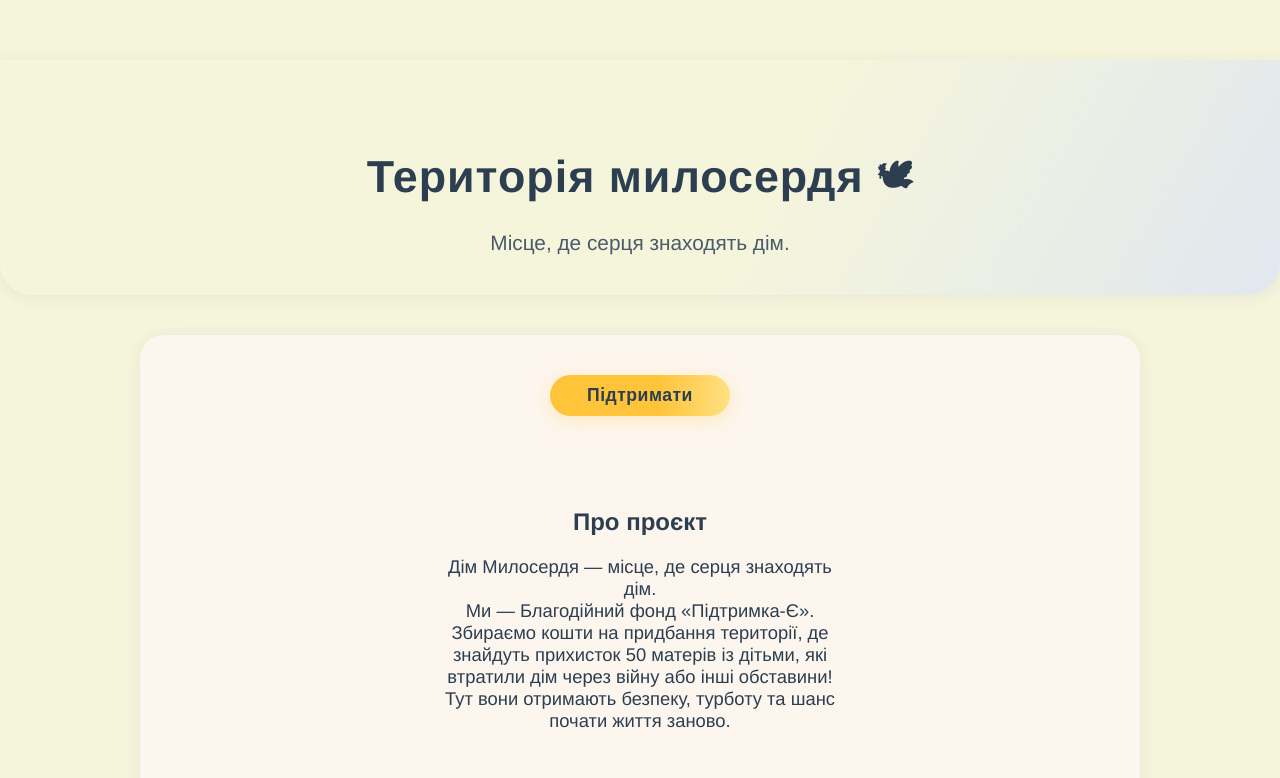
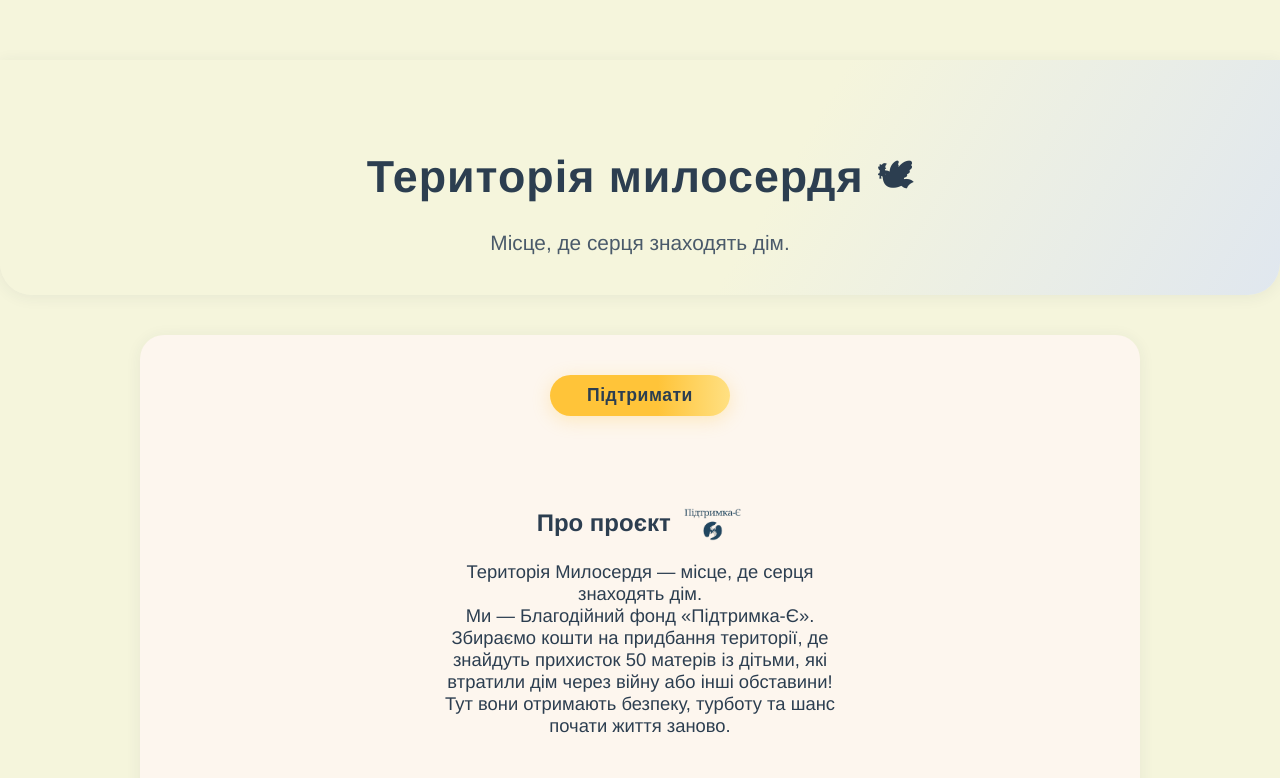
Before and after one commit to IgorKonyshev/site_church, a Vue app: page / in a window 1280 px wide. Shown: the top 778 px of the page. Built offline with nearby package versions, Linux system fonts and the light colour scheme.

Commit message:
добавил логотип к началу проекта

```diff
--- a/src/components/ProjectSection.vue
+++ b/src/components/ProjectSection.vue
@@ -2,9 +2,11 @@
   <section class="project-section">
     <button class="donate-btn" @click="scrollToDonate">Підтримати</button>
     <div class="project-info">
-      <h2>Про проєкт</h2>
+      <h2>Про проєкт <a href="https://www.instagram.com/pidtrimka_e/"
+          ><img src="pidtrimka.png" alt="Pidtrimka" title="Pidtrimka" id="pidtrimka-img"
+        /></a></h2>
       <p class="project-desc">
-        Дім Милосердя — місце, де серця знаходять дім.<br />
+        Територія Милосердя — місце, де серця знаходять дім. <br />
         Ми — Благодійний фонд «Підтримка-Є». Збираємо кошти на придбання
         території, де знайдуть прихисток 50 матерів із дітьми, які втратили дім
         через війну або інші обставини! Тут вони отримають безпеку, турботу та
@@ -144,6 +146,12 @@ export default {
   white-space: nowrap;
   overflow: hidden;
 }
+#pidtrimka-img {
+    width: 60px;
+    height: 100%;
+    vertical-align: middle;
+    margin-left: 6px;
+  }
 .donate-btn:hover {
   background: linear-gradient(90deg, #ffe082 60%, #ffc439 100%);
   box-shadow: 0 8px 24px 0 #ffc43966;
```
